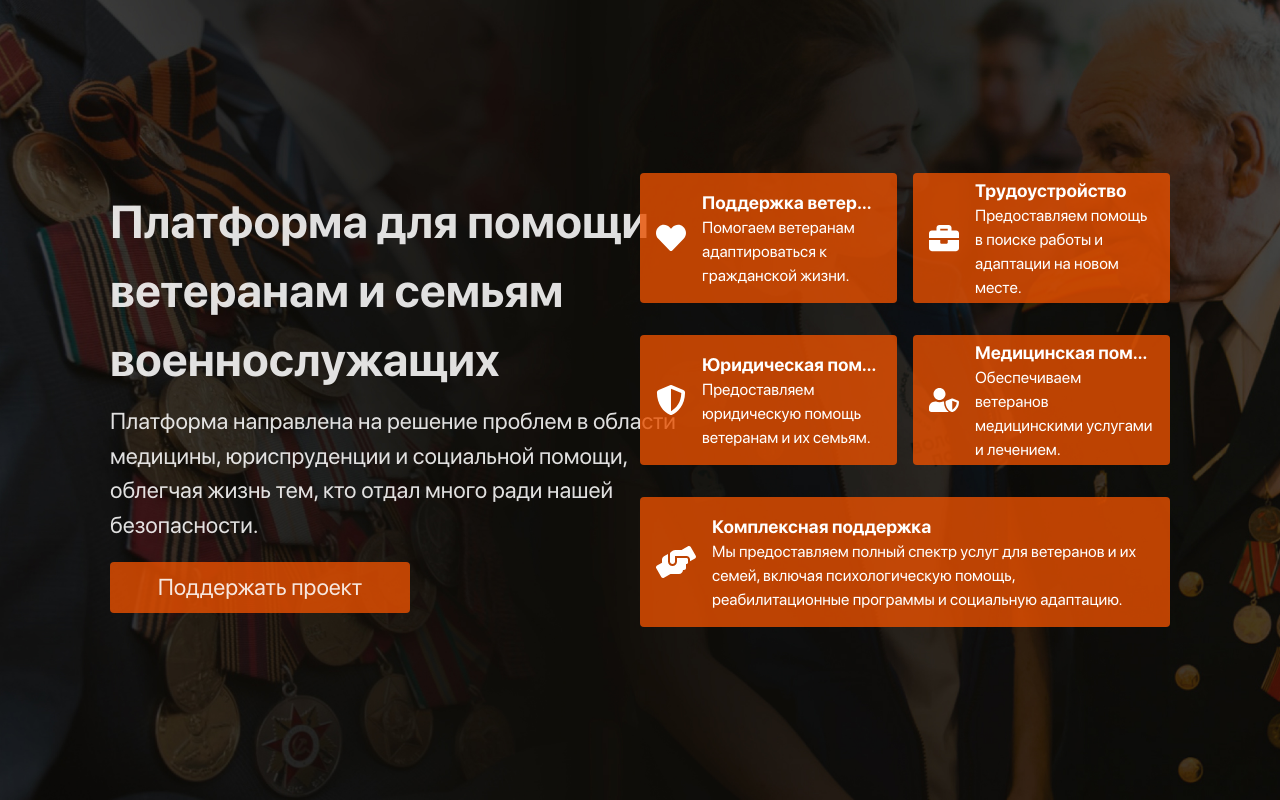
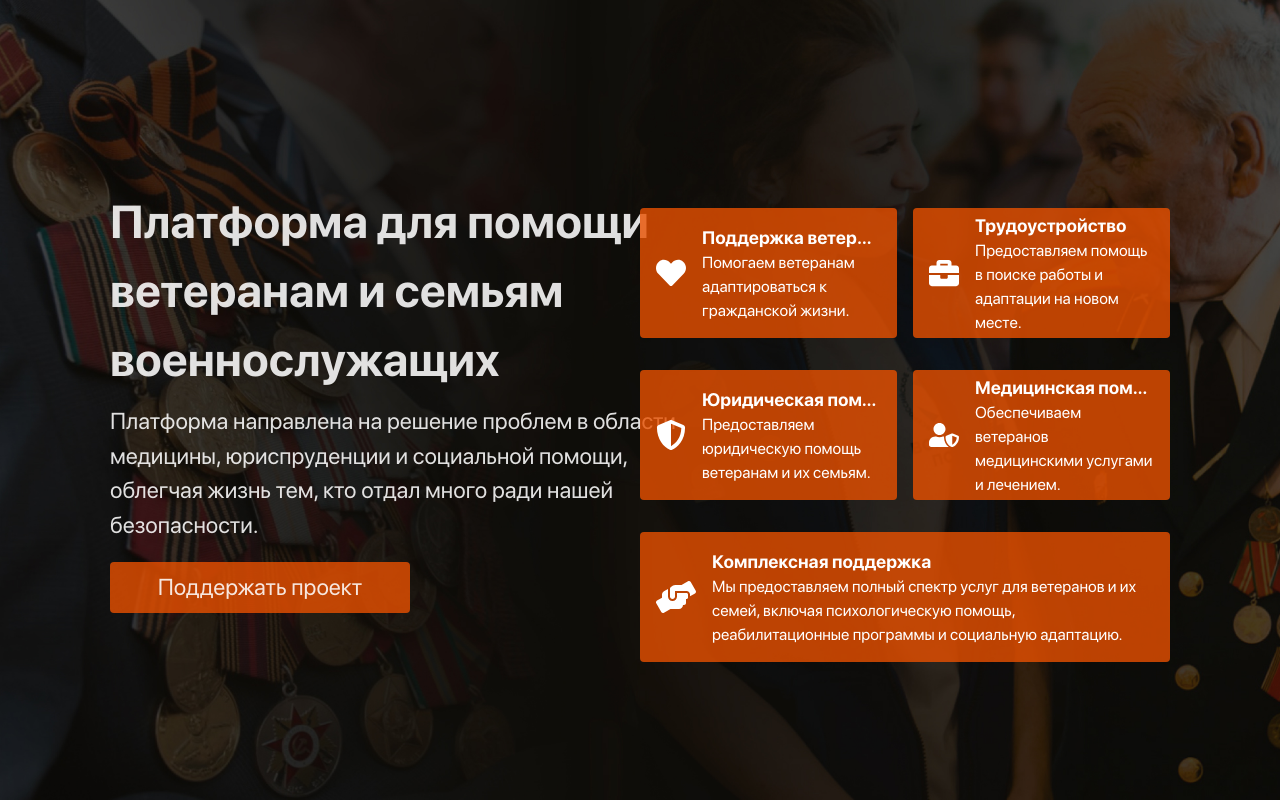
Before and after one commit to awtershokk/kkriton2025, a React (Vite) app in the folder frontend/: page / in a window 1280 px wide. Built offline with nearby package versions, Linux system fonts and the light colour scheme.

Commit message:
предфинальный вариант главной страницы

```diff
--- a/frontend/src/pages/HomePage/HomePage.tsx
+++ b/frontend/src/pages/HomePage/HomePage.tsx
@@ -29,7 +29,7 @@ const HomePage: React.FC = () => {
                     </div>
                 </div>
 
-                <div className="w-[50%]">
+                <div className="w-[50%] mt-[70px]">
                     <div className="grid grid-cols-2 gap-4">
                         <InfoBlock
                             icon={<FaHeart size={30} />}
```
